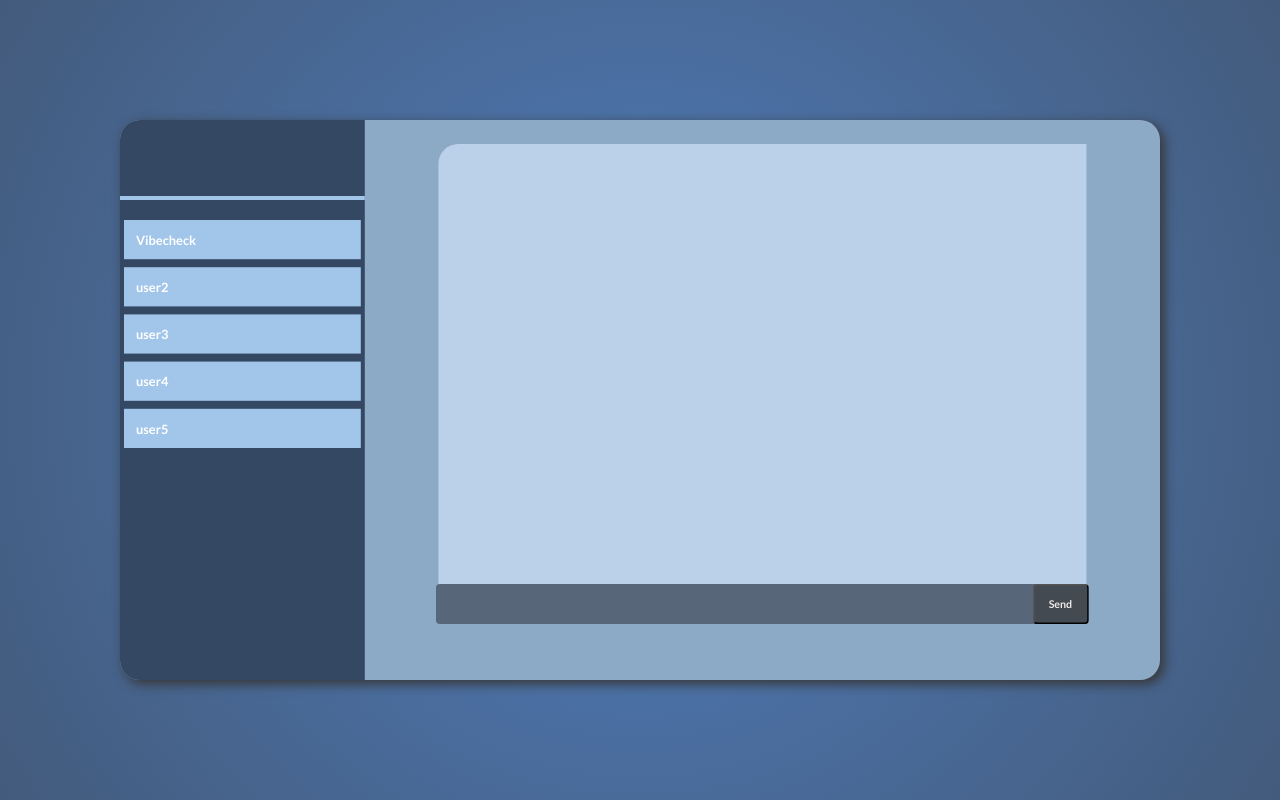
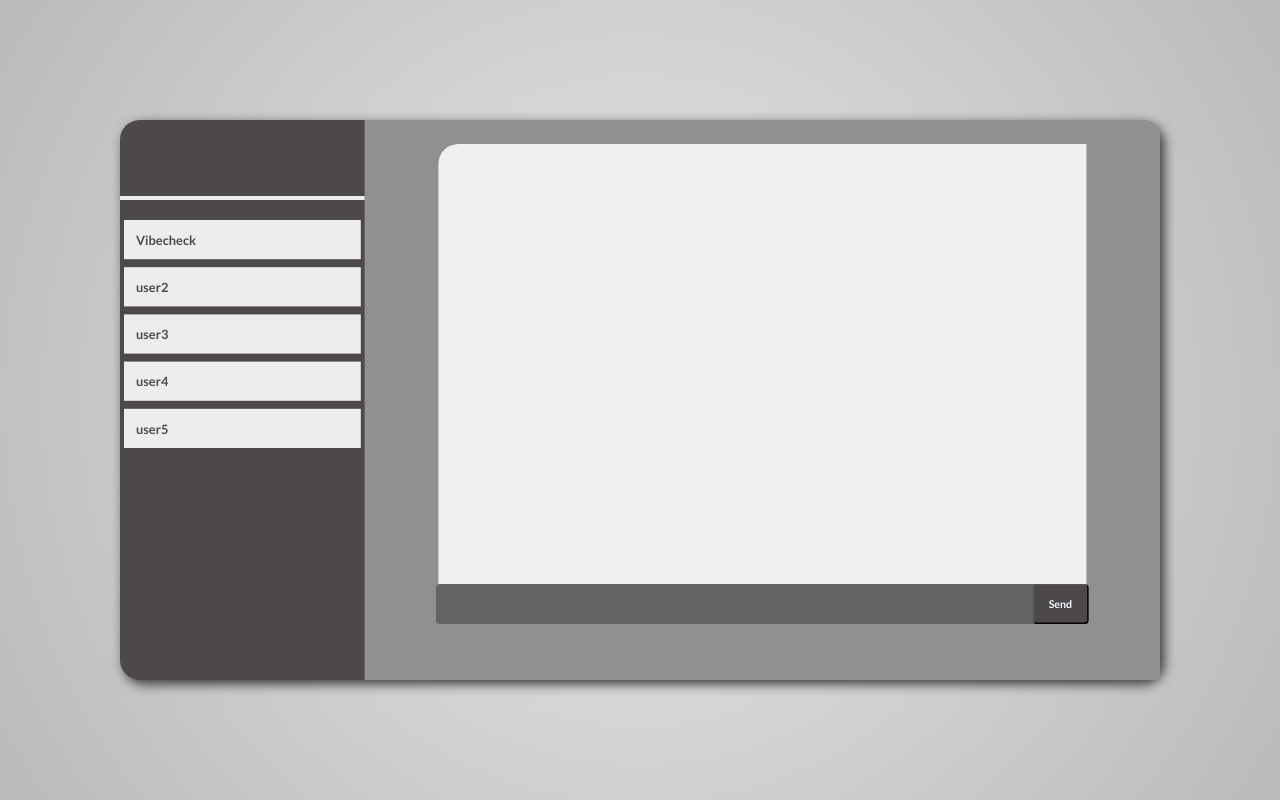
Before and after one commit to MaskoMasko/tesitng, a Python web app: template templates/chat.html in a window 1280 px wide. Run offline with Jinja, Linux system fonts and the light colour scheme; the template is opened without the code that fills it: most values are stand-ins (such as "Sample title", 1, 10 or a date in 2020); some libraries are stand-ins or nearby versions.

Commit message:
Update chat.css

```diff
--- a/static/css/chat.css
+++ b/static/css/chat.css
@@ -3,11 +3,11 @@
     font-family: 'Lato', sans-serif;
     padding: 0%;
     box-sizing: border-box;
-    color: rgb(238, 232, 232);
+    color: aliceblue;
 }
 html{
-    background: #507DBC;
-background: radial-gradient(circle, #507DBC 0%, #435b7c 100%);height: 100%;
+    background: rgb(233, 232, 232);
+background: radial-gradient(circle, rgb(233, 232, 232) 0%, rgb(187, 186, 186) 100%);height: 100%;
     display: flex;
     justify-content: center;
     align-items: center;
@@ -15,7 +15,7 @@ background: radial-gradient(circle, #507DBC 0%, #435b7c 100%);height: 100%;
 .chat-konta{
     width: 1300px;
     height: 700px;
-    background: #8ca9c5;
+    background: rgb(151, 151, 151);
     box-shadow: 5px 5px 15px rgb(54, 54, 54);
     border-radius: 25px;
     display: flex;
@@ -23,7 +23,7 @@ background: radial-gradient(circle, #507DBC 0%, #435b7c 100%);height: 100%;
 .users{
     width: 400px;
     height: 100%;
-    background-color: #354863;
+    background-color: rgb(77, 73, 73);
     border-top-left-radius: 25px;
     border-bottom-left-radius: 25px;
     display: flex;
@@ -38,7 +38,7 @@ background: radial-gradient(circle, #507DBC 0%, #435b7c 100%);height: 100%;
     display: flex;
     flex-direction: column;
     align-items: center;
-    border-bottom:5px solid  #A1C6EA;
+    border-bottom:5px solid  rgb(238, 237, 237);
     margin-bottom: 20px;
 }
 .names{
@@ -48,10 +48,10 @@ background: radial-gradient(circle, #507DBC 0%, #435b7c 100%);height: 100%;
     justify-content: space-around;
 }
 .names li{
-    color: white;
+    color: rgb(77, 73, 73);
     padding:15px;
     margin: 5px;
-    background-color: #A1C6EA;
+    background-color: rgb(238, 237, 237);
 }
 
 
@@ -60,14 +60,16 @@ background: radial-gradient(circle, #507DBC 0%, #435b7c 100%);height: 100%;
 }
 
 .chat-box{
+    background-color: rgb(146, 143, 143);
     width: 100%;
     position: relative;
+    border-top-right-radius: 20px;
 }
 .upis{
     width:82%;
     height: 50px;
     position: absolute;
-    background: #576679;
+    background-color: rgb(100, 100, 100);
     bottom: 10%;
     right: 9%;
     border-radius: 20px;
@@ -82,7 +84,8 @@ background: radial-gradient(circle, #507DBC 0%, #435b7c 100%);height: 100%;
     position: absolute;
     width: 70px;
     height: 50px;
-    background: #434a52;
+    background-color: rgb(77, 73, 73);
+
     right: 9%;
     bottom: 10%;
     border-radius: 5px;
@@ -100,9 +103,10 @@ background: radial-gradient(circle, #507DBC 0%, #435b7c 100%);height: 100%;
     margin-top: 30px;
     padding-bottom: 40px;
     border-top-left-radius: 25px;
-    background-color: #BBD1EA;
+    background-color: rgb(240, 238, 238);
+
 }
-.mess-box::-webkit-scrollbar{width:6px;border:5px solid #A1C6EA;}
+.mess-box::-webkit-scrollbar{width:6px;border:5px solid rgb(180, 180, 180);}
 ::-webkit-scrollbar-thumb{background-color:#434a52;}
 .messes{
     width: 100%;
@@ -120,7 +124,7 @@ background: radial-gradient(circle, #507DBC 0%, #435b7c 100%);height: 100%;
 }
 .mess1{
     transform: translate(-30px, 10px);
-    background-color: #434a52;
+    background-color: rgb(77, 73, 73);
     padding: 10px;
     border-radius: 15px;
     margin-bottom: 10px;
```
